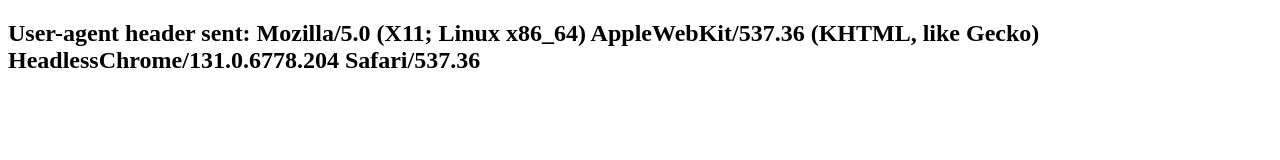
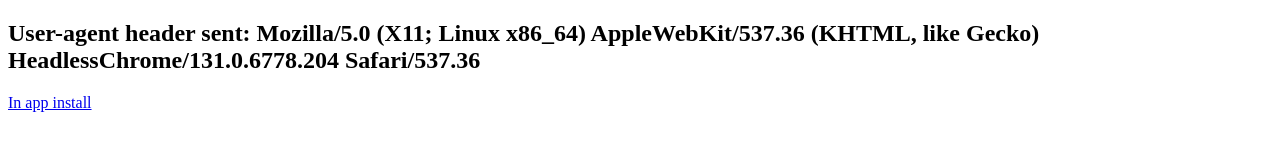
Before and after one commit to dbreuer/inapp-browser-check, a plain HTML site: page index.html in a window 1280 px wide. Drawn offline with Linux system fonts and the light colour scheme.

Commit message:
In app install

```diff
--- a/index.html
+++ b/index.html
@@ -19,6 +19,7 @@
         myFunction();
         })();
     </script>
+    <a href="itms-services://?action=download-manifest&amp;url=https://dbreuer.github.io/inapp-browser-check/app.plist">In app install</a>
 </body>
 
 </html>
```
Also changed, not shown: 1 other file.
